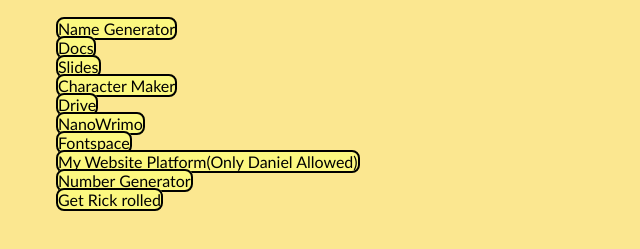
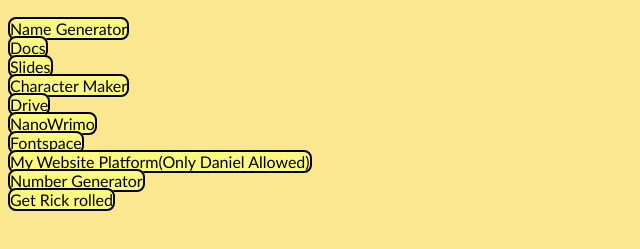
Before and after one commit to loopydoo/whh, a plain HTML site: page index.html in a window 1280 px wide. Shown: the part 61-310 px from the top of the page, without its empty margins (0-640 px from the left). Drawn offline with Linux system fonts and the light colour scheme.

Commit message:
Update index.html

```diff
--- a/index.html
+++ b/index.html
@@ -17,7 +17,7 @@
 			color: black;
 			border: 2px solid black;
 			border-radius: 0.5rem;
-			margin: 3rem;
+			margin: 1rem, 3rem, 1rem, 3rem;
 			background: #FCF880;
 		}
 
```
